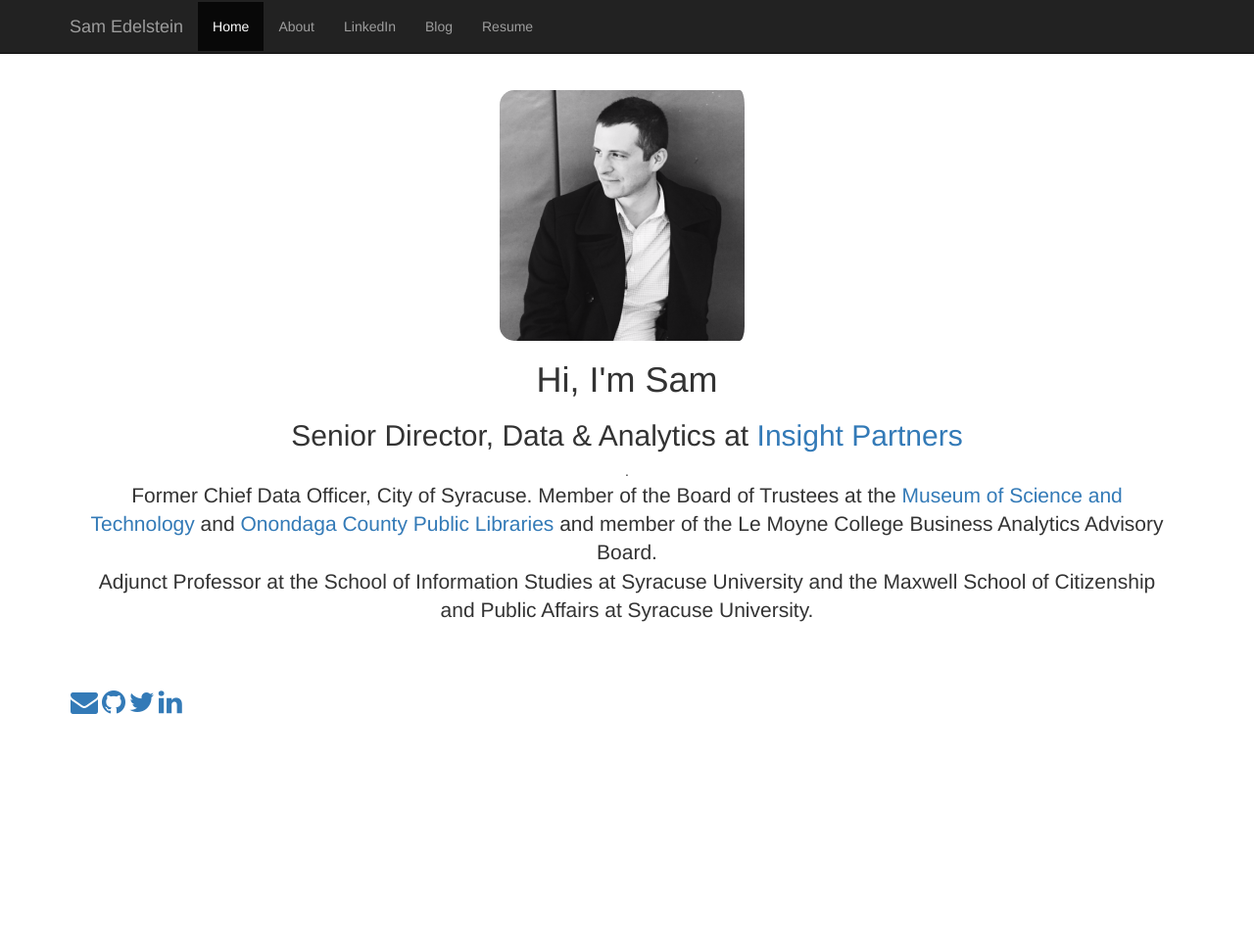
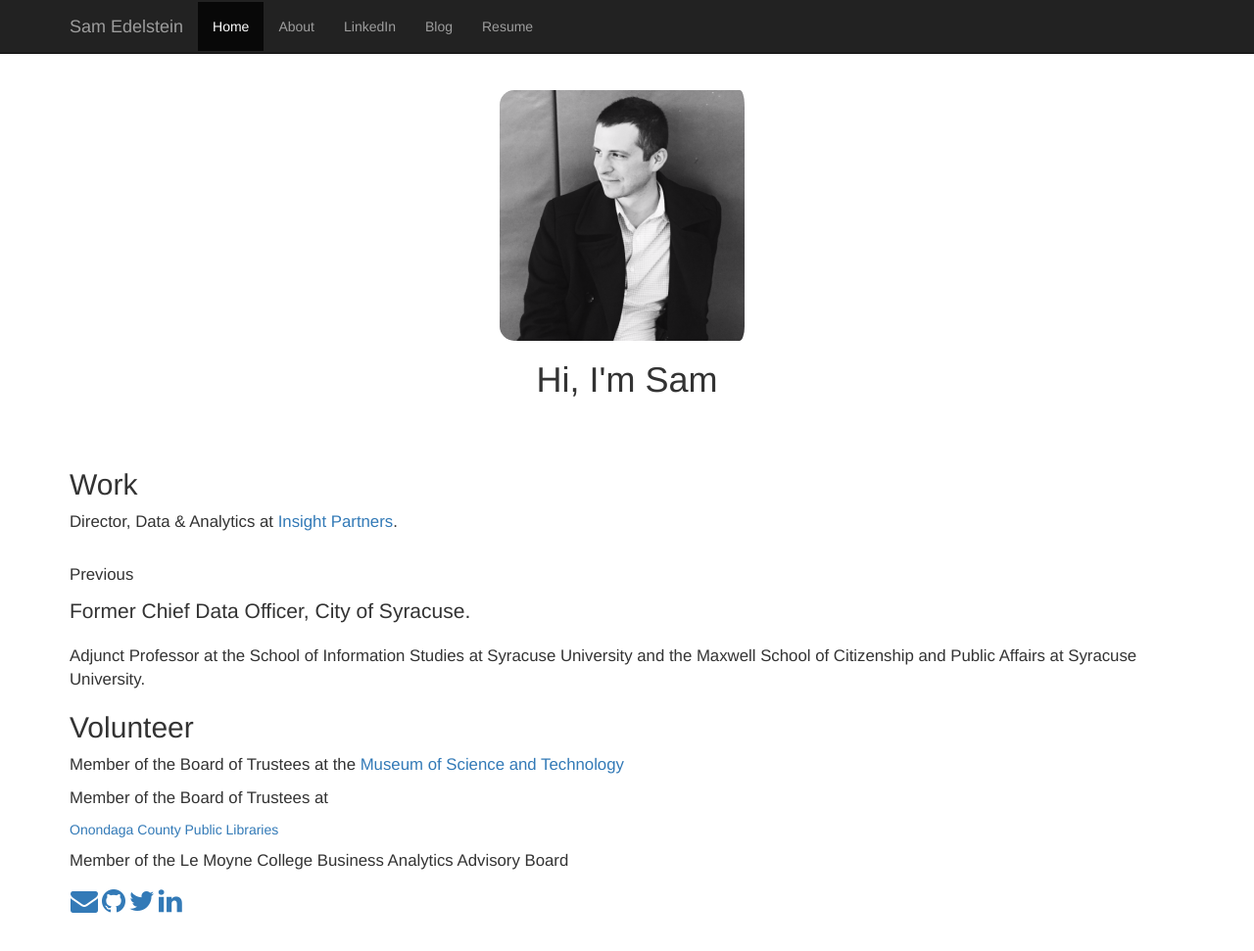
Before and after one commit to samedelstein/samedelstein.github.io, a Jekyll site: the page built from index.html, in a window 1280 px wide and 977 px high. Shown: the top 971 px of the window at 98% size. Built offline with Jekyll 4.4.1, drawn with Linux system fonts in a browser that asks for light colours; nearby versions of some CDN libraries; library files that are not in the unit come from our copies.

Commit message:
updated format

```diff
--- a/index.html
+++ b/index.html
@@ -32,11 +32,21 @@ title: Home
       <div class="starter-template">
         <img src="img/SamEdelstein.png" alt="photo by Addison Spears" align="center">
         <h1>Hi, I'm Sam</h1>
-        <h2>Senior Director, Data & Analytics at <a href="https://insightpartners.com/">Insight Partners</a></h2>.
+      </div>
 
-        <p class="lead">Former Chief Data Officer, City of Syracuse. Member of the Board of Trustees at the <a href="https://www.most.org/">Museum of Science and Technology</a> and <a href="https://www.onlib.org/">Onondaga County Public Libraries</a> and member of the Le Moyne College Business Analytics Advisory Board.
+      <div>
+        <h2>Work</h2>
+        <p>Director, Data & Analytics at <a href="https://insightpartners.com/">Insight Partners</a></h2>.</p>
+        <br>
+        <p>Previous</p>
+        <p class="lead">Former Chief Data Officer, City of Syracuse. </p>
+        <p>Adjunct Professor at the School of Information Studies at Syracuse University and the Maxwell School of Citizenship and Public Affairs at Syracuse University.</p>
 
-        <br>Adjunct Professor at the School of Information Studies at Syracuse University and the Maxwell School of Citizenship and Public Affairs at Syracuse University.</p>
+        <h2>Volunteer</h2>
+        <p>Member of the Board of Trustees at the <a href="https://www.most.org/">Museum of Science and Technology</a> </p>
+        <p>Member of the Board of Trustees at </p><a href="https://www.onlib.org/">Onondaga County Public Libraries</a></p>
+        <p>Member of the Le Moyne College Business Analytics Advisory Board</p>
+
       </div>
 
     </div><!-- /.container -->
```
